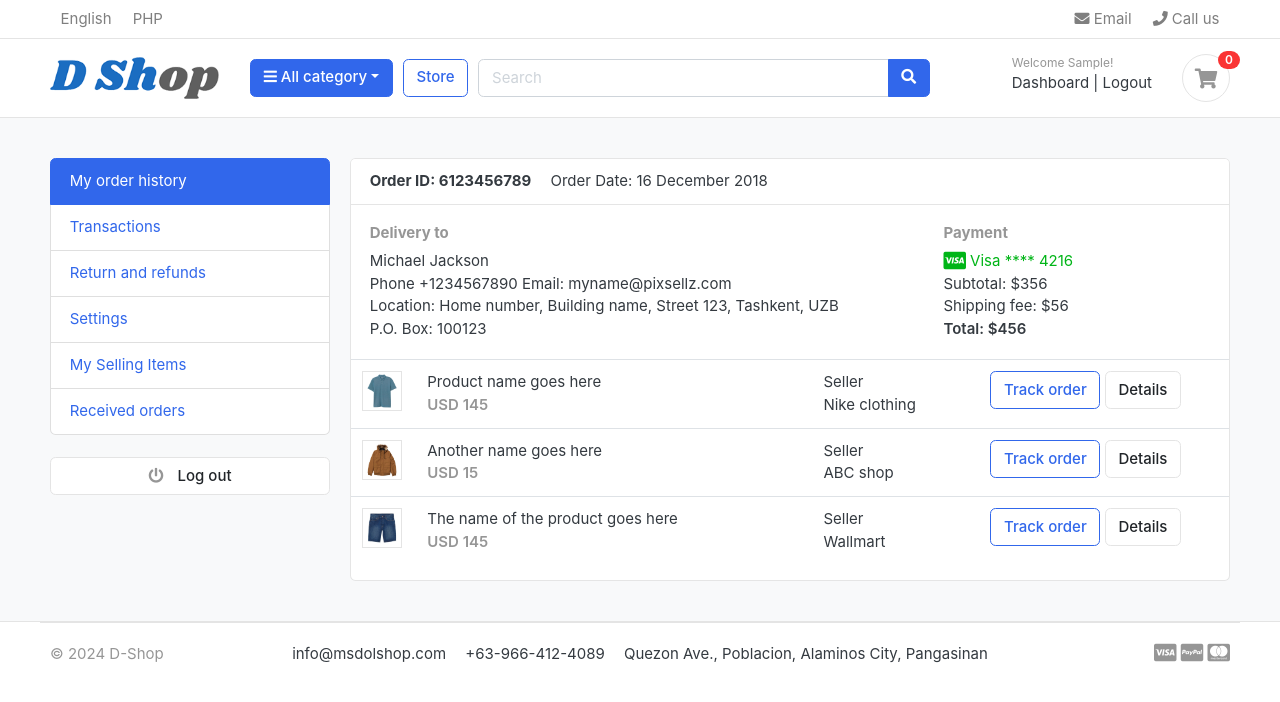
After one commit to ryanlee-27/dshop-django, a Django app: page /accounts/ in a window 1280 px wide. The commit adds this page. Shown: the top 702 px of the page. Run offline with Django 3.2, Linux system fonts and the light colour scheme; the visitor is signed in with stand-in values (Sample User, id 1); data that the repository does not hold is empty; some libraries are stand-ins or nearby versions; some web fonts are replaced.

Commit message:
dashboard

```diff
--- /dev/null
+++ b/accounts/urls.py
@@ -0,0 +1,10 @@
+from django.urls import path
+from . import views
+urlpatterns = [
+    path('register/', views.register, name='register'),
+    path('login/', views.login, name='login'),
+    path('logout/', views.logout, name='logout'),
+    path('activate/<uidb64>/<token>/', views.activate, name='activate'),
+    path('dashboard/', views.dashboard, name='dashboard'),
+    path('', views.dashboard, name='dashboard'),
+]
--- a/accounts/views.py
+++ b/accounts/views.py
@@ -1,3 +1,99 @@
-from django.shortcuts import render
+from base64 import urlsafe_b64encode
+from email import message
+from django.http import HttpResponse
+from django.shortcuts import redirect, render
+
+from accounts.forms import RegistrationForm
+from accounts.models import Account
+from django.contrib import messages, auth
+from django.contrib.auth.decorators import login_required
+from django.contrib.sites.shortcuts import get_current_site
+from django.template.loader import render_to_string
+from django.utils.http import urlsafe_base64_encode, urlsafe_base64_decode
+from django.utils.encoding import force_bytes
+from django.contrib.auth.tokens import default_token_generator
+from django.core.mail import EmailMessage
 
 # Create your views here.
+
+
+def register(request):
+    if request.method == 'POST':
+        form = RegistrationForm(request.POST)
+        if form.is_valid():
+            first_name = form.cleaned_data['first_name']
+            last_name = form.cleaned_data['last_name']
+            phone_number = form.cleaned_data['phone_number']
+            email = form.cleaned_data['email']
+            password = form.cleaned_data['password']
+            username = email.split("@")[0]
+            user = Account.objects.create_user(
+                first_name=first_name, last_name=last_name, username=username, email=email, password=password)
+            user.phone_number = phone_number
+            user.save()
+
+            current_site = get_current_site(request)
+            mail_subject = 'Please activate your account'
+            message = render_to_string('accounts/verification_email.html', {
+                'user': user,
+                'domain': current_site,
+                'uid': urlsafe_base64_encode(force_bytes(user.pk)),
+                'token': default_token_generator.make_token(user),
+            })
+            to_email = email
+            send_email = EmailMessage(
+                mail_subject, message, to=[to_email])
+            send_email.send()
+            # messages.success(
+            #     request, 'An email has been sent with instructions to activate your account')
+            return redirect('/accounts/login/?command=verification&email='+email)
+    else:
+
+        form = RegistrationForm()
+    context = {
+        'form': form,
+    }
+    return render(request, 'accounts/register.html', context)
+
+
+def login(request):
+    if request.method == 'POST':
+        email = request.POST['email']
+        password = request.POST['password']
+        user = auth.authenticate(email=email, password=password)
+        if user is not None:
+            auth.login(request, user)
+            messages.success(request, 'Login Succesful')
+            return redirect('dashboard')
+        else:
+            messages.error(request, 'Invalid login credentials')
+            return redirect('login')
+    return render(request, 'accounts/login.html')
+
+
+@login_required(login_url='login')
+def logout(request):
+    auth.logout(request)
+    messages.success(request, 'You are logged out.')
+    return redirect('login')
+
+
+def activate(request, uidb64, token):
+    try:
+        uid = urlsafe_base64_decode(uidb64).decode()
+        user = Account._default_manager.get(pk=uid)
+    except (TypeError, ValueError, OverflowError, Account.DoesNotExist):
+        user = None
+    if user is not None and default_token_generator.check_token(user, token):
+        user.is_active = True
+        user.save()
+        messages.success(request, 'Your account has been activated.')
+        return redirect('login')
+    else:
+        messages.error(request, 'The activation link is invalid.')
+    return render(request, 'register')
+
+
+@login_required(login_url='login')
+def dashboard(request):
+    return render(request, 'accounts/dashboard.html')
--- a/dshop/static/js/script.js
+++ b/dshop/static/js/script.js
@@ -57,3 +57,7 @@ $(document).ready(function() {
 
 });
 // jquery end
+setTimeout(function(){
+  $('#message').fadeout(slow)
+},4000
+)
--- a/dshop/urls.py
+++ b/dshop/urls.py
@@ -9,4 +9,5 @@ urlpatterns = [
     path('', views.home, name='home'),
     path('store/', include('store.urls')),
     path('cart/', include('carts.urls')),
+    path('accounts/', include('accounts.urls')),
 ] + static(settings.MEDIA_URL, document_root=settings.MEDIA_ROOT)
--- /dev/null
+++ b/templates/accounts/dashboard.html
@@ -0,0 +1,97 @@
+{% extends 'base.html' %}
+{% block content  %}
+<!-- ========================= SECTION CONTENT ========================= -->
+<section class="section-conten padding-y bg">
+    {% include "includes/alerts.html" %}
+    <div class="container">
+        <div class="row">
+        <aside class="col-md-3">
+            <!--   SIDEBAR   -->
+            <ul class="list-group">
+                <a class="list-group-item active" href="#"> My order history </a>
+                <a class="list-group-item" href="#"> Transactions </a>
+                <a class="list-group-item" href="#"> Return and refunds </a>
+                <a class="list-group-item" href="#">Settings </a>
+                <a class="list-group-item" href="#"> My Selling Items </a>
+                <a class="list-group-item" href="#"> Received orders </a>
+            </ul>
+            <br>
+            <a class="btn btn-light btn-block" href="{% url "logout" %}"> <i class="fa fa-power-off"></i> <span class="text">Log out</span> </a>
+            <!--   SIDEBAR .//END   -->
+        </aside>
+        <main class="col-md-9">
+            <article class="card">
+            <header class="card-header">
+                <strong class="d-inline-block mr-3">Order ID: 6123456789</strong>
+                <span>Order Date: 16 December 2018</span>
+            </header>
+            <div class="card-body">
+                <div class="row">
+                    <div class="col-md-8">
+                        <h6 class="text-muted">Delivery to</h6>
+                        <p>Michael Jackson <br>
+                        Phone +1234567890 Email: myname@pixsellz.com <br>
+                        Location: Home number, Building name, Street 123,  Tashkent, UZB <br>
+                        P.O. Box: 100123
+                         </p>
+                    </div>
+                    <div class="col-md-4">
+                        <h6 class="text-muted">Payment</h6>
+                        <span class="text-success">
+                            <i class="fab fa-lg fa-cc-visa"></i>
+                            Visa  **** 4216
+                        </span>
+                        <p>Subtotal: $356 <br>
+                         Shipping fee:  $56 <br>
+                         <span class="b">Total:  $456 </span>
+                        </p>
+                    </div>
+                </div> <!-- row.// -->
+            </div> <!-- card-body .// -->
+            <div class="table-responsive">
+            <table class="table table-hover">
+                <tr>
+                    <td width="65">
+                        <img src="../images/items/1.jpg" class="img-xs border">
+                    </td>
+                    <td>
+                        <p class="title mb-0">Product name goes here </p>
+                        <var class="price text-muted">USD 145</var>
+                    </td>
+                    <td> Seller <br> Nike clothing </td>
+                    <td width="250"> <a href="#" class="btn btn-outline-primary">Track order</a> <a href="#" class="btn btn-light"> Details </a> </td>
+                </tr>
+                <tr>
+                    <td>
+                        <img src="../images/items/2.jpg" class="img-xs border">
+                    </td>
+                    <td>
+                        <p class="title mb-0">Another name goes here </p>
+                        <var class="price text-muted">USD 15</var>
+                    </td>
+                    <td> Seller <br> ABC shop </td>
+                    <td> <a href="#" class="btn btn-outline-primary">Track order</a> <a href="#" class="btn btn-light"> Details </a> </td>
+                </tr>
+                <tr>
+                    <td>
+                        <img src="../images/items/3.jpg" class="img-xs border">
+                    </td>
+                    <td>
+                        <p class="title mb-0">The name of the product  goes here </p>
+                        <var class="price text-muted">USD 145</var>
+                    </td>
+                    <td> Seller <br> Wallmart </td>
+                    <td> <a href="#" class="btn btn-outline-primary">Track order</a> <a href="#" class="btn btn-light"> Details </a> </td>
+                </tr>
+            </table>
+            </div> <!-- table-responsive .end// -->
+            </article> <!-- order-group.// -->
+        </main>
+    </div> <!-- row.// -->
+    </div>
+
+
+    </section>
+    <!-- ========================= SECTION CONTENT END// ========================= -->
+
+{% endblock  %}
--- /dev/null
+++ b/templates/includes/alerts.html
@@ -0,0 +1,11 @@
+{% if messages %}
+    {% for message in messages %}
+    <div class="container" id="message">
+        <div {% if message.tags %} class="alert alert-{{ message.tags }}"{% endif %} role="alert">
+            <button type="button" class="close" data-dismiss="alert"> <span aria-hidden="true"> &times;</span> </button>
+            {% if message.level == DEFAULT_MESSAGE_LEVELS.ERROR %}Error: {% endif %}
+            {{ message }}
+        </div>
+    </div>
+    {% endfor %}
+{% endif %}
--- a/templates/includes/navbar.html
+++ b/templates/includes/navbar.html
@@ -55,13 +55,23 @@
           </div> <!-- col.// -->
           <div class="col-lg-3 col-sm-6 col-8 order-2 order-lg-3">
             <div class="d-flex justify-content-end mb-3 mb-lg-0">
+              {% if user.id is None %}
               <div class="widget-header">
                 <small class="title text-muted">Welcome guest!</small>
                 <div>
-                  <a href="./signin.html">Sign in</a> <span class="dark-transp">|</span>
-                  <a href="./register.html">Register</a>
+                  <a href="{% url "login" %}">Sign in</a> <span class="dark-transp">|</span>
+                  <a href="{% url "register" %}">Register</a>
                 </div>
               </div>
+              {%else%}
+              <div class="widget-header">
+                <small class="title text-muted">Welcome {{ user.first_name }}!</small>
+                <div>
+                  <a href="{% url "dashboard" %}">Dashboard</a> <span class="dark-transp">|</span>
+                  <a href="{% url "logout" %}">Logout</a>
+                </div>
+              </div>
+              {% endif %}
               <a href="{% url "cart" %}" class="widget-header pl-3 ml-3">
                 <div class="icon icon-sm rounded-circle border">
                   <i class="fa fa-shopping-cart"></i>
```
Also changed, not shown: accounts/forms.py (added, +37 -0 lines), dshop/settings.py (+15 -0 lines), templates/accounts/login.html (added, +44 -0 lines), templates/accounts/register.html (added, +59 -0 lines), templates/accounts/verification_email.html (added, +19 -0 lines).
